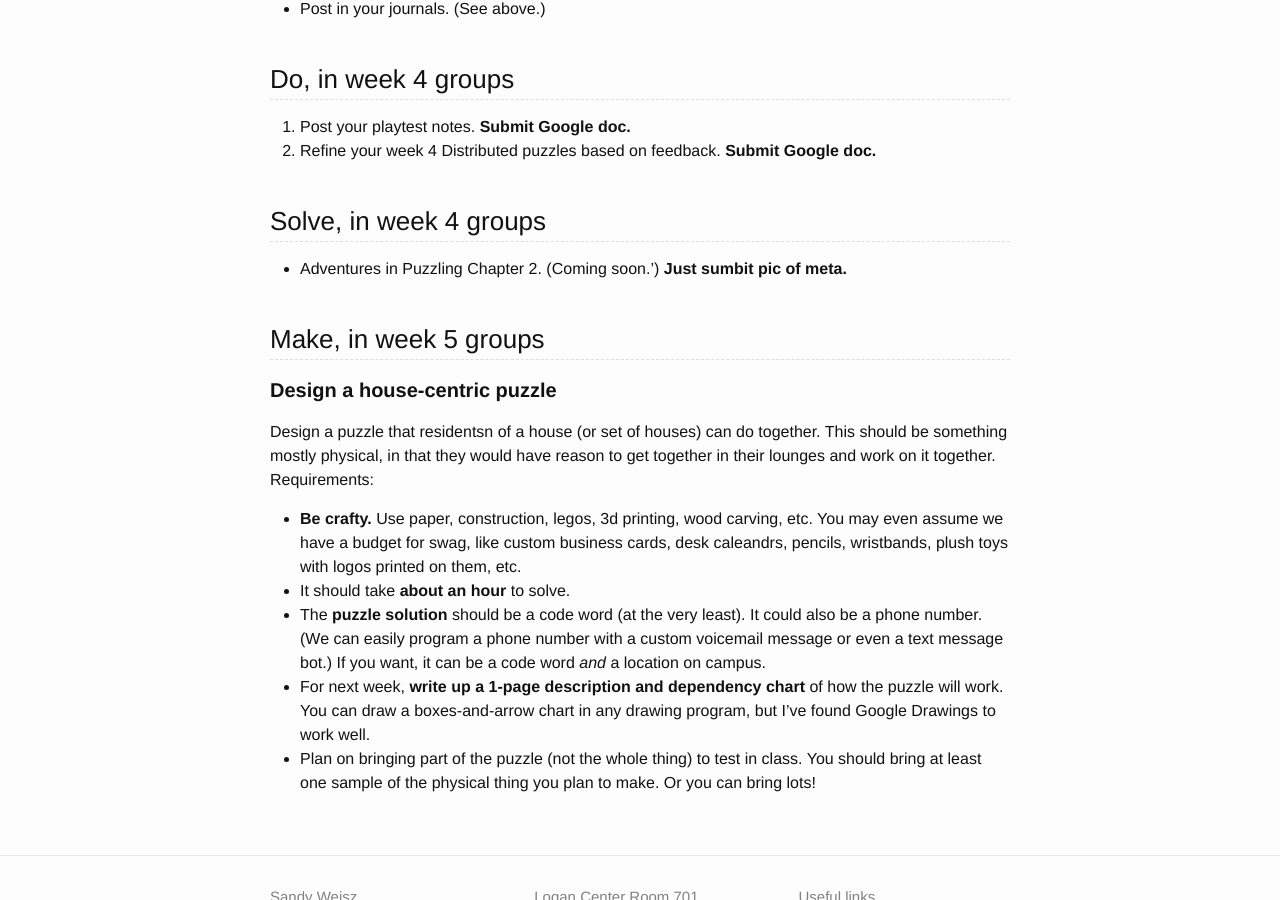
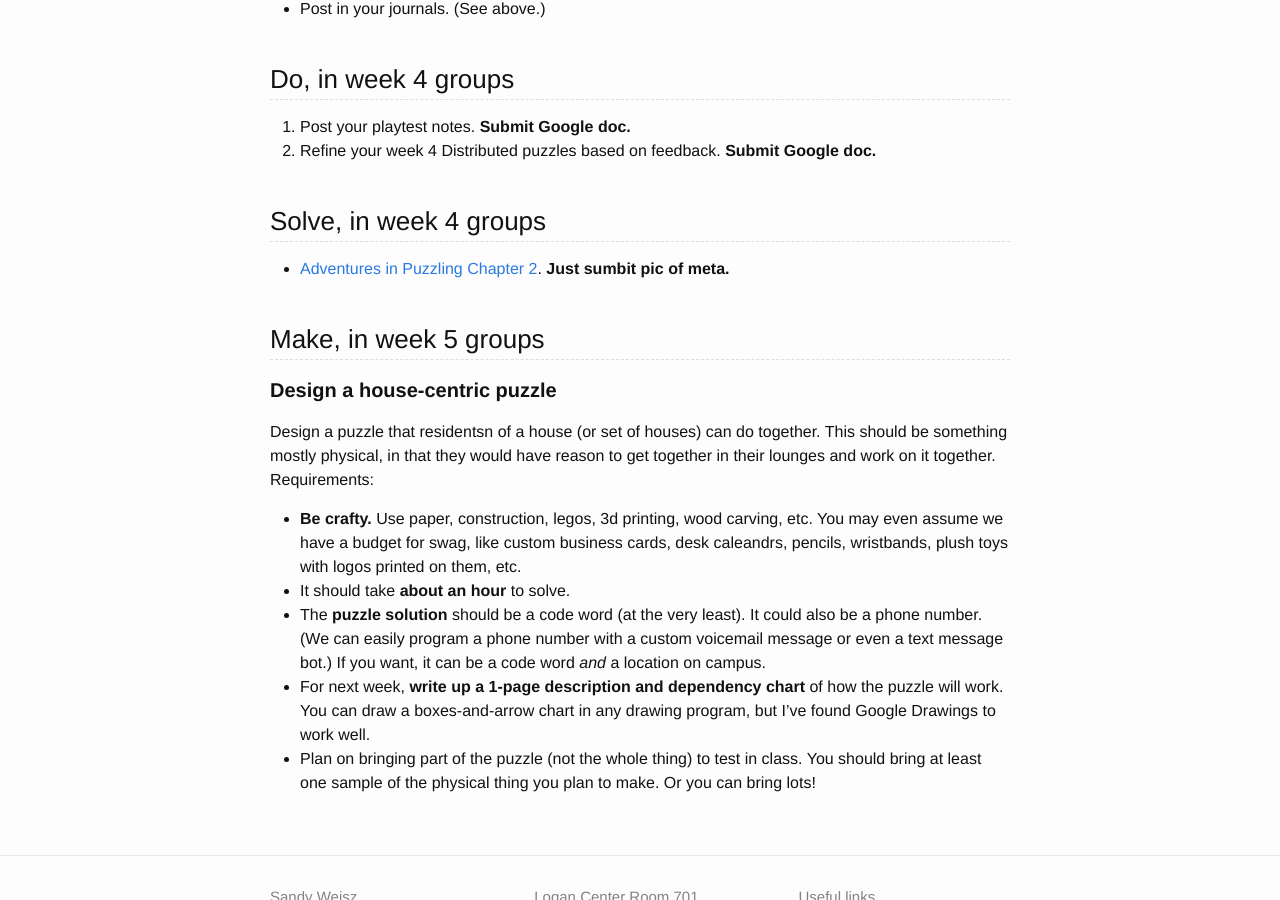
Before and after one commit to transmedia-puzzles/transmedia-puzzles.github.io, a Jekyll site: the page built from _posts/2017-04-24-5.md, in a window 1280 px wide and 900 px high, scrolled down 998 px. Built offline with Jekyll 4.4.1, drawn with Linux system fonts in a browser that asks for light colours.

Commit message:
Adv in Puzz

```diff
--- a/_posts/2017-04-24-5.md
+++ b/_posts/2017-04-24-5.md
@@ -42,7 +42,7 @@ Please put these at the *top of your journal doc*. Please don't create a new doc
 
 ### Solve, in week 4 groups
 
-* Adventures in Puzzling Chapter 2. (Coming soon.') **Just sumbit pic of meta.**
+* [Adventures in Puzzling Chapter 2](/pdf/AiP-ch2.pdf). **Just sumbit pic of meta.**
 
 ### Make, in week 5 groups
 
```
Also changed, not shown: 1 other file.
